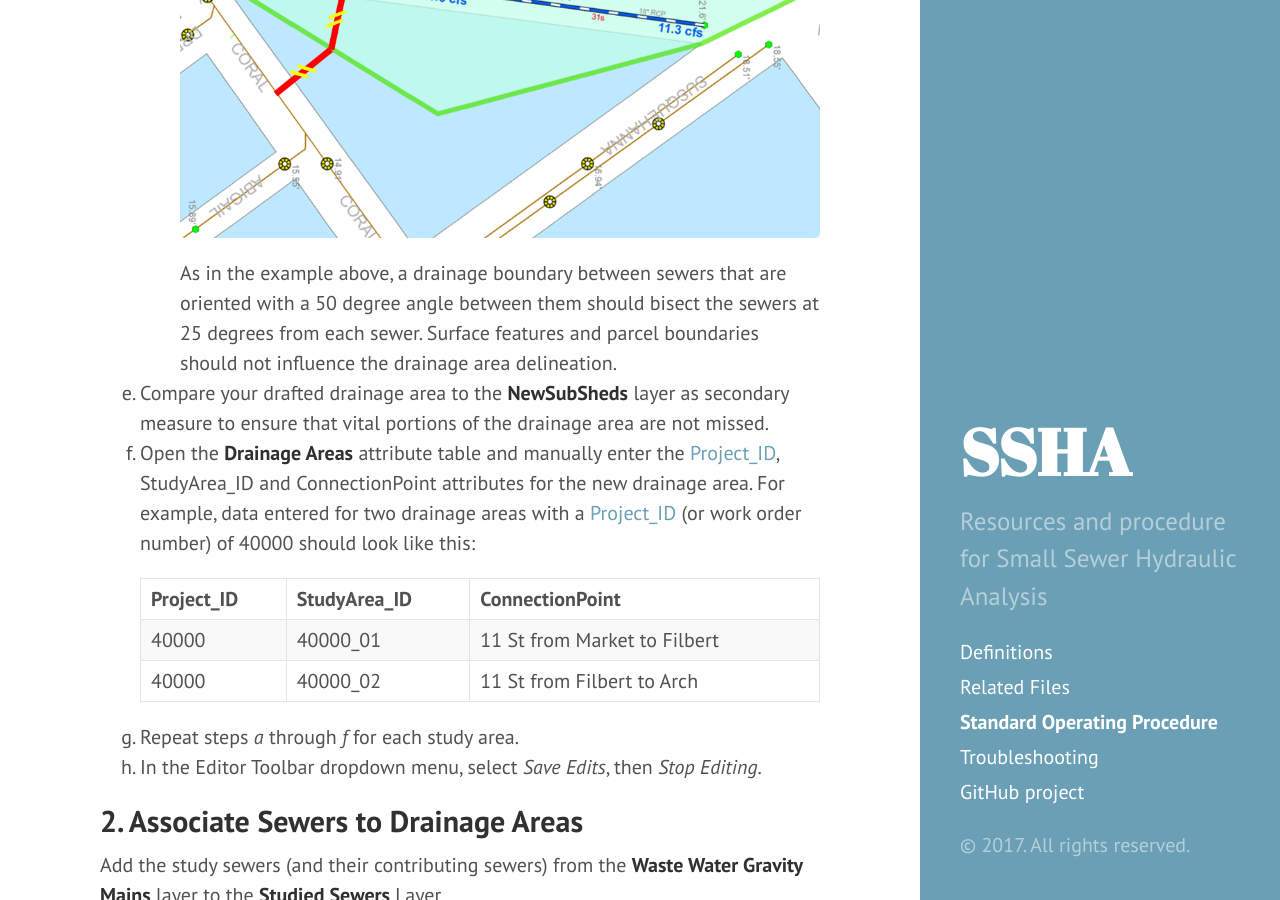
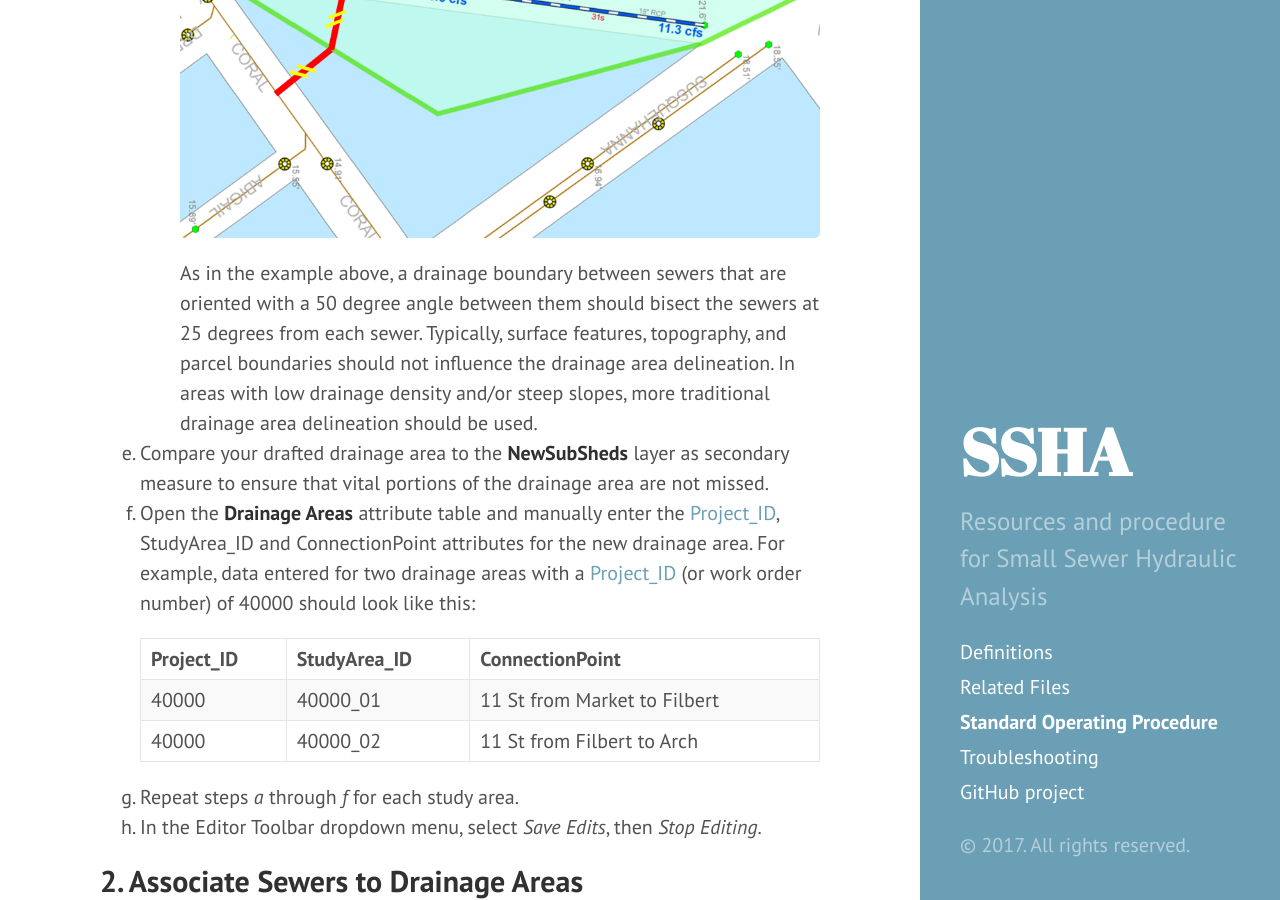
Before and after one commit to adams-cool-org/ssha3, a Jekyll site: the page built from docs/sop.md, in a window 1280 px wide and 900 px high, scrolled down 2472 px. Built offline with Jekyll 4.4.1, drawn with Linux system fonts in a browser that asks for light colours; some of the changed text lies outside the part shown.

Commit message:
sop small edits

````diff
--- a/docs/sop.md
+++ b/docs/sop.md
@@ -50,7 +50,7 @@ A decription of all related files is located [here]({{site.baseurl}}/files). The
     2. Block ends should be cut at the parcel vertices on either side of the street.
     3. Drainage areas should be cut at approximate 45 degree angles from terminal block parcel vertices and extended until approximately the block midpoint. As a rule of thumb, drainage area boundaries should evenly split the space between the sewers.
     ![SSHA Example Shed Delineation]({{site.baseurl}}/public/img/ssha-delineation-angles-example.png)
-    As in the example above, a drainage boundary between sewers that are oriented with a 50 degree angle between them should bisect the sewers at 25 degrees from each sewer. Surface features and parcel boundaries should not influence the drainage area delineation.
+    As in the example above, a drainage boundary between sewers that are oriented with a 50 degree angle between them should bisect the sewers at 25 degrees from each sewer. Typically, surface features, topography, and parcel boundaries should not influence the drainage area delineation. In areas with low drainage density and/or steep slopes, more traditional drainage area delineation should be used.
 
 5. Compare your drafted drainage area to the __NewSubSheds__ layer as secondary measure to ensure that vital portions of the drainage area are not missed.
 6. Open the __Drainage Areas__ attribute table and manually enter the [Project_ID]({{site.baseurl}}/definitions/#project_id), StudyArea_ID and ConnectionPoint attributes for the new drainage area. For example, data entered for two drainage areas with a [Project_ID]({{site.baseurl}}/definitions/#project_id) (or work order number) of 40000 should look like this:
@@ -104,7 +104,7 @@ The _Run H&H Calcs_ tool will tag sewers that have missing or `<null>` slope val
 ```SQL
 Project_ID = [project_id] AND (Tag = 'SS_MIN_SLOPE' OR Tag = 'TC_MIN_SLOPE' OR Tag = 'TC_UNDEFINED')
 ```
-Replace `[project_id]` with the appropriate Project_ID and click "Apply" to run the query. This query will select all important sewers within the Project_ID that are missing data.
+Replace `[project_id]` with the appropriate Project_ID and click _Apply_ to run the query. This query will select all important sewers within the Project_ID that are missing data.
 4. For each sewer, attempt to resolve the missing slope value using the following methods, until a slope value is determined:
     * **From Design/Return Plans**
         1. For each study sewer tagged in this category, navigate to the drawing using the URL in the `STICKERLINK` field. Do this by copying and pasting the URL into the Internet Explorer browser.
````
